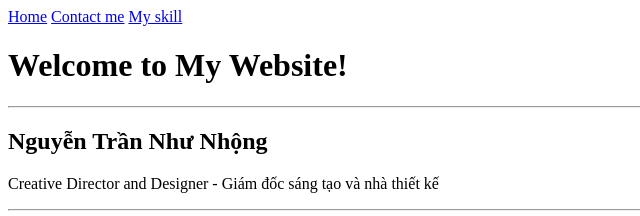
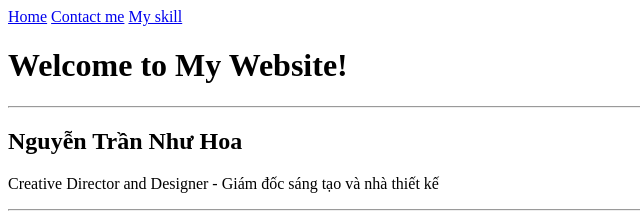
Before and after one commit to VoThiHoaiThuong/project7, a plain HTML site: page index.html in a window 1280 px wide. Shown: the top 216 px of the page, 0-640 px from the left. Drawn offline with Linux system fonts and the light colour scheme.

Commit message:
1. sua commit lan 11

```diff
--- a/index.html
+++ b/index.html
@@ -17,7 +17,7 @@
     <a href="/more-info/my-skill.html">My skill</a>
     <h1>Welcome to My Website!</h1>
     <hr />
-    <h2>Nguyễn Trần Như Nhộng</h2>
+    <h2>Nguyễn Trần Như Hoa</h2>
     <p>Creative Director and Designer - Giám đốc sáng tạo và nhà thiết kế</p>
     <hr />
 
```
